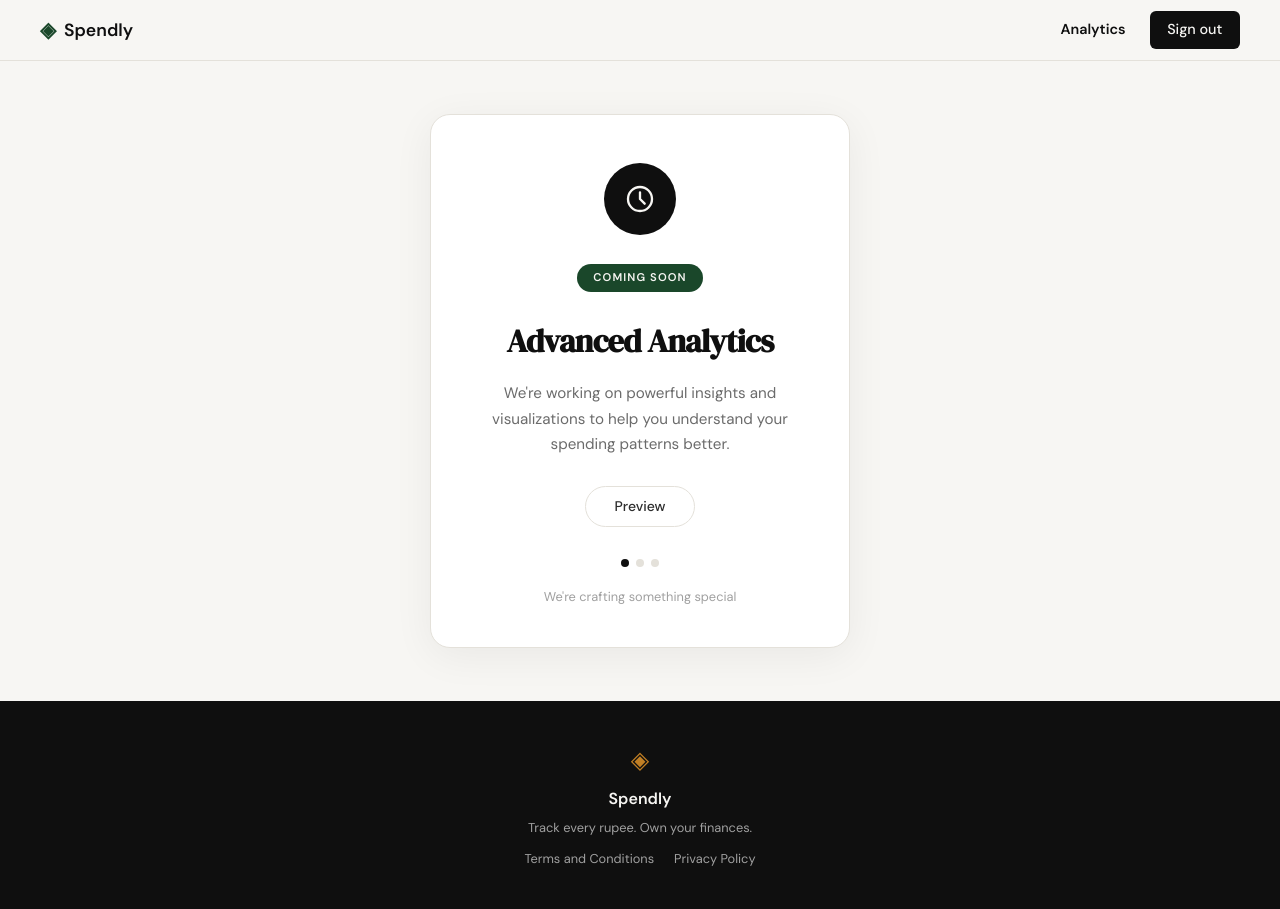
After one commit to eeraanjum13/spendly, a Flask app: page /analytics in a window 1280 px wide. The commit adds this page. Run offline with Flask 3, Linux system fonts and the light colour scheme; a user stored in the database is signed in.

Commit message:
add coming soon page

```diff
--- a/app.py
+++ b/app.py
@@ -137,6 +137,13 @@ def profile():
     )
 
 
+@app.route("/analytics")
+def analytics():
+    if not session.get("user_id"):
+        return redirect(url_for("login"))
+    return render_template("analytics.html")
+
+
 @app.route("/expenses/add")
 def add_expense():
     return "Add expense — coming in Step 7"
--- /dev/null
+++ b/static/css/analytics.css
@@ -0,0 +1,124 @@
+/* ------------------------------------------------------------------ */
+/* Analytics — Coming Soon page                                        */
+/* ------------------------------------------------------------------ */
+
+.analytics-section {
+    min-height: calc(100vh - 60px - 100px);
+    display: flex;
+    align-items: center;
+    justify-content: center;
+    padding: 3rem 2rem;
+}
+
+.coming-soon-card {
+    background: var(--paper-card);
+    border: 1px solid var(--border);
+    border-radius: var(--radius-lg);
+    padding: 3rem 2.5rem 2.5rem;
+    max-width: 420px;
+    width: 100%;
+    text-align: center;
+    box-shadow: 0 8px 40px rgba(0, 0, 0, 0.06);
+}
+
+.cs-icon-wrap {
+    width: 72px;
+    height: 72px;
+    background: var(--ink);
+    border-radius: 50%;
+    display: flex;
+    align-items: center;
+    justify-content: center;
+    margin: 0 auto 1.75rem;
+}
+
+.cs-icon-wrap svg {
+    width: 32px;
+    height: 32px;
+    stroke: var(--paper);
+    fill: none;
+    stroke-width: 1.75;
+    stroke-linecap: round;
+    stroke-linejoin: round;
+}
+
+.cs-badge {
+    display: inline-block;
+    background: var(--accent);
+    color: var(--paper);
+    font-size: 0.7rem;
+    font-weight: 600;
+    letter-spacing: 0.1em;
+    text-transform: uppercase;
+    padding: 0.3rem 1rem;
+    border-radius: 999px;
+    margin-bottom: 1.5rem;
+}
+
+.cs-title {
+    font-family: var(--font-display);
+    font-size: 2rem;
+    color: var(--ink);
+    letter-spacing: -0.02em;
+    margin-bottom: 0.875rem;
+}
+
+.cs-body {
+    font-size: 0.95rem;
+    color: var(--ink-muted);
+    line-height: 1.7;
+    max-width: 320px;
+    margin: 0 auto 1.75rem;
+}
+
+.cs-preview-btn {
+    display: inline-block;
+    background: transparent;
+    color: var(--ink-soft);
+    padding: 0.5rem 1.75rem;
+    border-radius: 999px;
+    border: 1px solid var(--border);
+    font-family: var(--font-body);
+    font-size: 0.875rem;
+    font-weight: 500;
+    transition: border-color 0.2s, color 0.2s;
+    margin-bottom: 2rem;
+    cursor: default;
+}
+
+.cs-preview-btn:hover {
+    border-color: var(--ink);
+    color: var(--ink);
+}
+
+.cs-dots {
+    display: flex;
+    gap: 0.45rem;
+    justify-content: center;
+    margin-bottom: 1.25rem;
+}
+
+.cs-dots span {
+    width: 8px;
+    height: 8px;
+    border-radius: 50%;
+    background: var(--border);
+}
+
+.cs-dots span.active {
+    background: var(--ink);
+}
+
+.cs-footer-text {
+    font-size: 0.8rem;
+    color: var(--ink-faint);
+}
+
+/* ------------------------------------------------------------------ */
+/* Navbar active state                                                  */
+/* ------------------------------------------------------------------ */
+
+.nav-links a.nav-active {
+    color: var(--ink);
+    font-weight: 600;
+}
--- /dev/null
+++ b/templates/analytics.html
@@ -0,0 +1,41 @@
+{% extends "base.html" %}
+
+{% block title %}Analytics — Spendly{% endblock %}
+
+{% block head %}
+<link rel="stylesheet" href="{{ url_for('static', filename='css/analytics.css') }}">
+{% endblock %}
+
+{% block content %}
+<div class="analytics-section">
+    <div class="coming-soon-card">
+
+        <div class="cs-icon-wrap">
+            <svg viewBox="0 0 24 24" aria-hidden="true">
+                <circle cx="12" cy="12" r="9"/>
+                <polyline points="12 7 12 12 15.5 15.5"/>
+            </svg>
+        </div>
+
+        <span class="cs-badge">Coming Soon</span>
+
+        <h1 class="cs-title">Advanced Analytics</h1>
+
+        <p class="cs-body">
+            We're working on powerful insights and visualizations to help you
+            understand your spending patterns better.
+        </p>
+
+        <span class="cs-preview-btn">Preview</span>
+
+        <div class="cs-dots">
+            <span class="active"></span>
+            <span></span>
+            <span></span>
+        </div>
+
+        <p class="cs-footer-text">We're crafting something special</p>
+
+    </div>
+</div>
+{% endblock %}
--- a/templates/base.html
+++ b/templates/base.html
@@ -20,6 +20,7 @@
             </a>
             <div class="nav-links">
                 {% if session.get('user_id') %}
+                <a href="{{ url_for('analytics') }}" class="{% if request.endpoint == 'analytics' %}nav-active{% endif %}">Analytics</a>
                 <a href="{{ url_for('logout') }}" class="nav-cta">Sign out</a>
                 {% else %}
                 <a href="{{ url_for('login') }}">Sign in</a>
```
Also changed, not shown: spendly.db (added).
